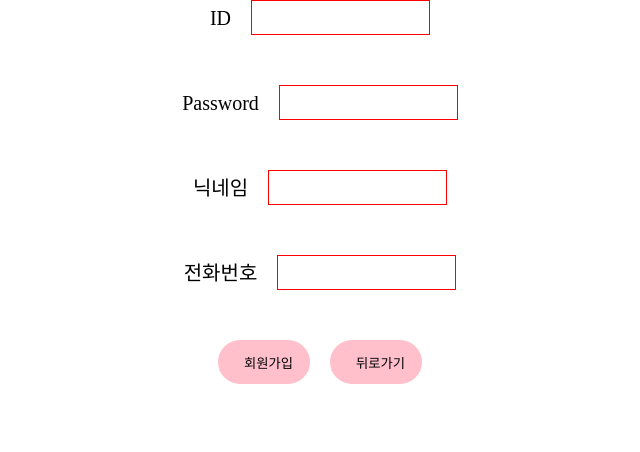
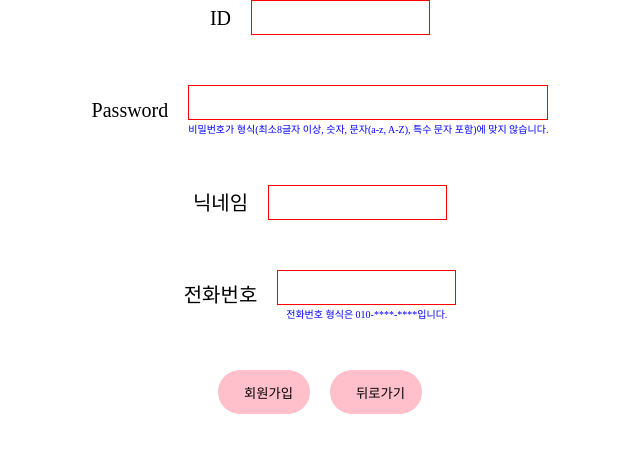
Before and after one commit to NOW-SOPT-WEB/JeongAnJang, a React (Vite) app in the folder week4/: page /signup in a window 1280 px wide. Shown: the top 452 px of the page, without its empty margins (320-960 px from the left). Built offline with nearby package versions, Linux system fonts and the light colour scheme; no server answers.

Commit message:
feat: 비밀번호 & 전화번호 형식 공지 메세지 출력

```diff
--- a/week4/src/pages/SignupPage.tsx
+++ b/week4/src/pages/SignupPage.tsx
@@ -71,16 +71,28 @@
 
       <InputContainer>
         <CommonSubTitle>Password</CommonSubTitle>
+        <div
+          style={{
+            display: "flex",
+            flexDirection: "column",
+            gap: "0.5rem",
+          }}
+        >
           <CommonInput
             value={password}
             type="password"
             onChange={handlePasswordChange}
             $inputValue={!!password}
           />
+          <ValidateSection>
+            {MESSAGE.NOT_FOLLOW_PASSWORD_FORMAT}
+          </ValidateSection>
+        </div>
       </InputContainer>
 
       <InputContainer>
         <CommonSubTitle>닉네임</CommonSubTitle>
+
         <CommonInput
           value={nickname}
           onChange={handleNickNameChange}
@@ -90,12 +102,17 @@
 
       <InputContainer>
         <CommonSubTitle>전화번호</CommonSubTitle>
+        <div
+          style={{ display: "flex", flexDirection: "column", gap: "0.5rem" }}
+        >
           <CommonInput
             value={phone}
             onChange={handlePhoneNumberChange}
             $inputValue={!!phone}
             maxLength={13}
           />
+          <ValidateSection>{MESSAGE.NOT_FOLLOW_PHONE_FORMAT}</ValidateSection>
+        </div>
       </InputContainer>
       <ButtonContainer>
         <Button type="submit" onClick={postData}>
@@ -125,3 +142,9 @@
   ${({ theme }) => theme.mixin.flexBox({ align: "center", justify: "center" })};
   gap: 2rem;
 `;
+
+const ValidateSection = styled.div`
+  ${({ theme }) => theme.mixin.flexBox({ align: "center", justify: "center" })};
+  color: blue;
+  font-size: 1rem;
+`;
```
Lines whose indentation alone changed are shown as unchanged.
